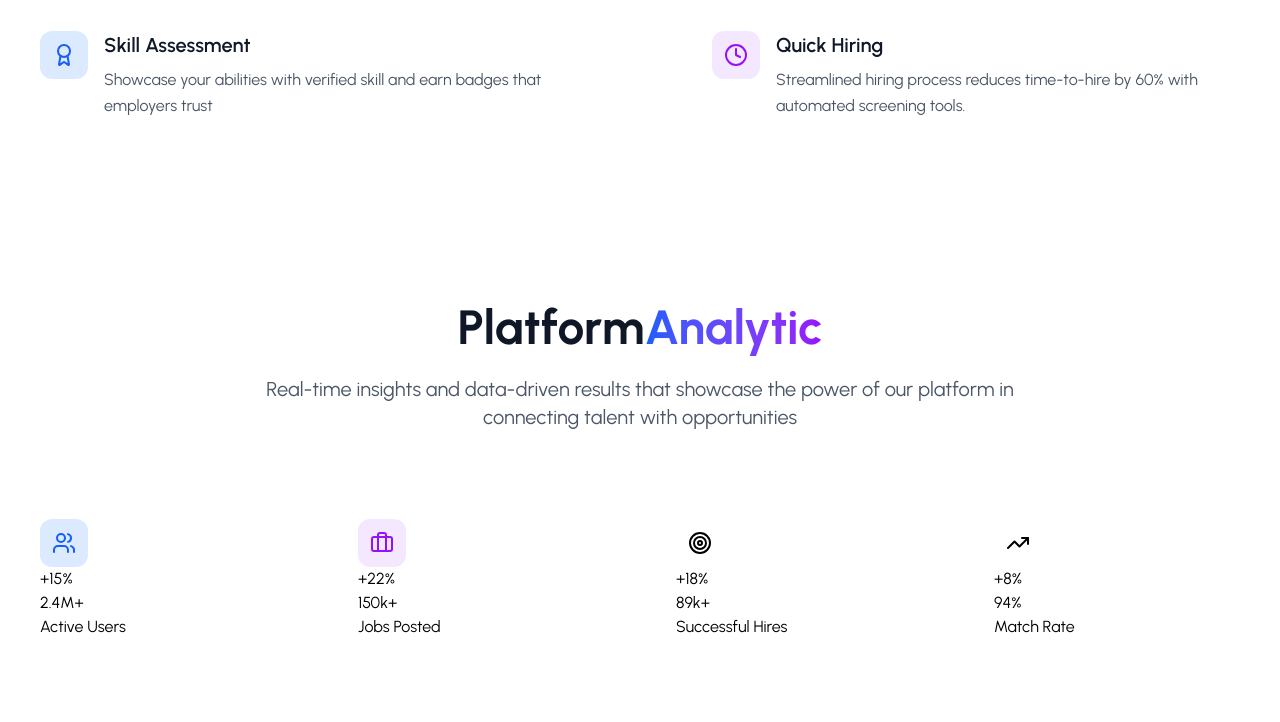
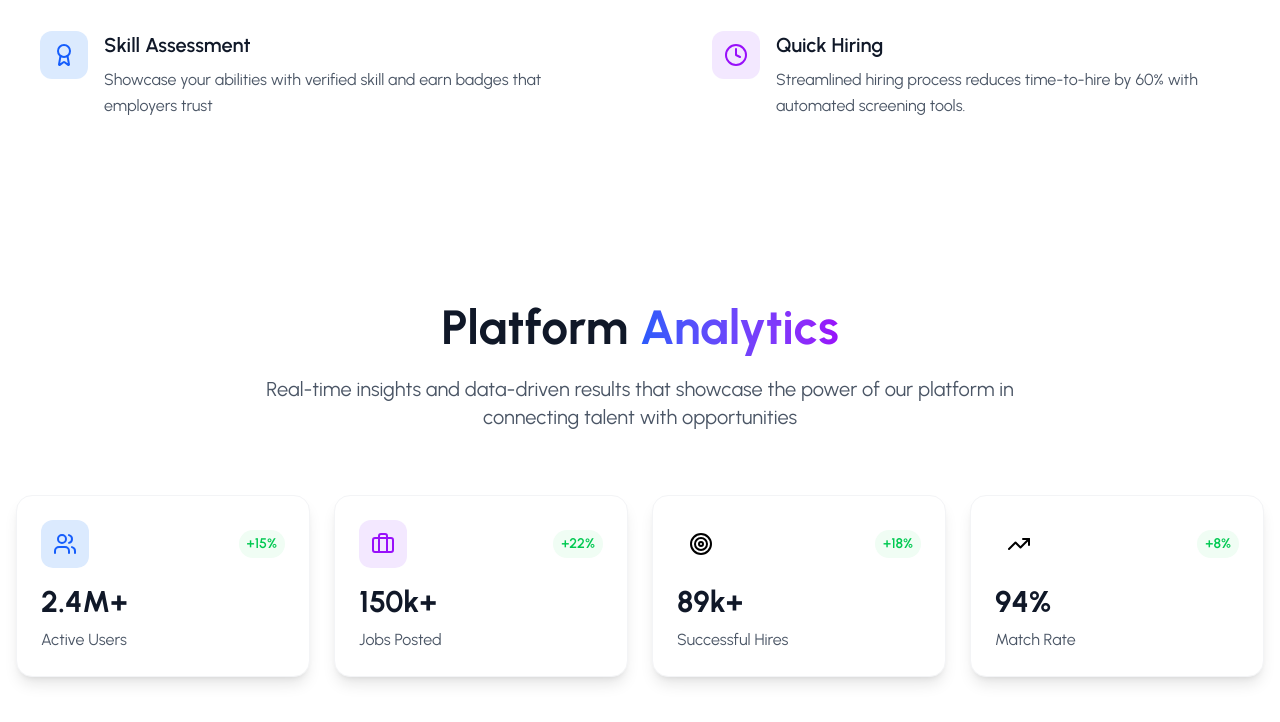
Before and after one commit to pradeepselakoti/Job-Portal, a React (Vite) app in the folder frontend/job-portel/: page / in a window 1280 px wide. Shown: the part 1721-2443 px from the top of the page. Built offline with nearby package versions, Linux system fonts and the light colour scheme.

Commit message:
Analytic

```diff
--- a/frontend/job-portel/src/pages/LandingPage/commponents/Analytics.jsx
+++ b/frontend/job-portel/src/pages/LandingPage/commponents/Analytics.jsx
@@ -47,14 +47,14 @@ const Analytics = () => {
                 >
                     <h2 className='text-4xl md:text-5xl font-bold text-gray-900 mb-6'>
                         Platform
-                        <span className='bg-gradient-to-r from-blue-600 to-purple-600 bg-clip-text text-transparent'>Analytic</span>
+                        <span className='bg-gradient-to-r from-blue-600 to-purple-600 bg-clip-text text-transparent'> Analytics</span>
                     </h2>
                     <p className='text-xl text-gray-600 max-w-3xl mx-auto'>
                         Real-time insights and data-driven results that showcase the power of our platform in connecting talent with opportunities
                     </p>
                 </motion.div>
 
-                <div className='grid grid-cols-1 md:grids-cols-2 lg:grid-cols-4 gap-6 mb-16'>
+                <div className='grid grid-cols-1 md:grid-cols-2 lg:grid-cols-4 gap-6 mb-16'>
                     {stats.map((stat, index) => (
                         <motion.div
                             key={index}
@@ -62,18 +62,18 @@ const Analytics = () => {
                             whileInView={{ opacity: 1, y: 0 }}
                             transition={{ delay: index * 0.1, duration: 0.6 }}
                             viewport={{ once: true }}
-                            className="bg-white p-6 rounded-2xl shadow-lg-border border-gray-100 hover:shadow-x1 transition-all duration-300"
+                            className="bg-white p-6 rounded-2xl shadow-lg border border-gray-100 hover:shadow-xl transition-all duration-300"
                         >
-                            <div className=''>
+                            <div className='flex items-center justify-between mb-4'>
                                 <div className={`w-12 h-12 bg-${stat.color}-100 rounded-xl flex items-center justify-center`}>
                                   <stat.icon className={`w-6 h-6 text-${stat.color}-600`} />
                                   </div>
-                                  <span className=''>
+                                  <span className='text-green-500 text-sm font-semibold bg-green-50 px-2 py-1 rounded-full'>
                                     {stat.growth}
                                   </span>
                                   </div>
-                                  <h3 className=''>{stat.value}</h3>
-                                  <p className=''>{stat.title}</p>
+                                  <h3 className='text-3xl font-bold text-gray-900 mb-2'>{stat.value}</h3>
+                                  <p className='text-gray-600'>{stat.title}</p>
                                 </motion.div>
                     ))}
                         </div>
```
